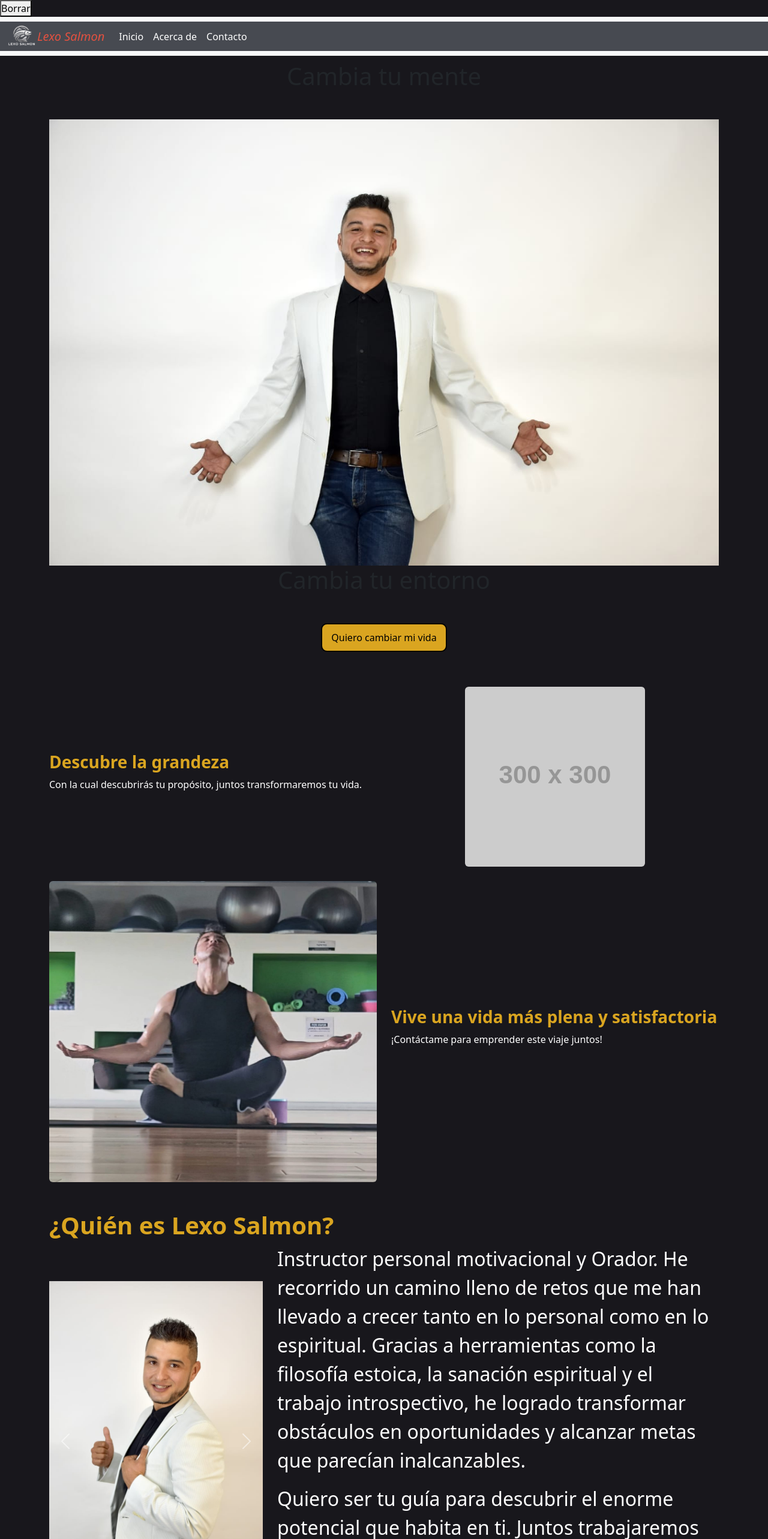
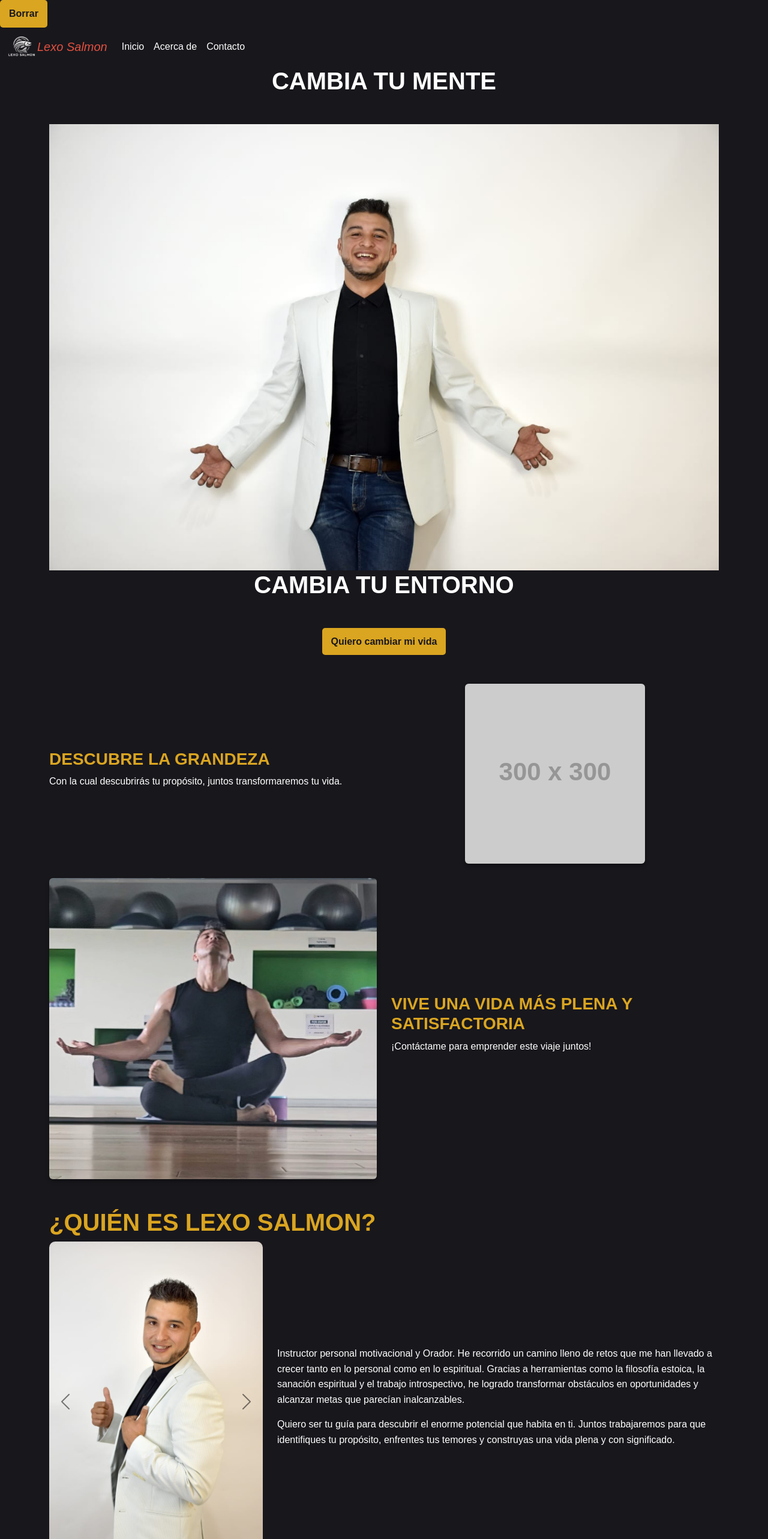
Before and after one commit to TeleraSetsi85/paginaC, a React (Vite) app in the folder frontEnd/: page / in a window 1280 px wide. Shown: the top 2566 px of the page at 60% size. Built offline with nearby package versions, Linux system fonts and the light colour scheme.

Commit message:
Se cambio y se termino los estilos

```diff
--- a/frontEnd/src/components/Footer.jsx
+++ b/frontEnd/src/components/Footer.jsx
@@ -6,18 +6,32 @@ function Footer() {
       <footer className="bg-dark text-white text-center py-4" id="section-footer">
         <div className="container">
           <h5>Sígueme en redes sociales</h5>
-          <div className="d-flex justify-content-center mt-3">
+          <div className="d-flex gap-4 justify-content-center mt-3">
             <a href="https://www.facebook.com/share/NmRng2uBJtkdiFuf/" target="_blank" className="social-btn">
-              <i className="fab fa-facebook-f"></i>
+              <i className="fab fa-facebook-f fa-2x"></i>
             </a>
             <a href="https://twitter.com" target="_blank" className="social-btn">
-              <i className="fab fa-twitter"></i>
+              <i className="fab fa-twitter fa-2x"></i>
             </a>
             <a href="https://www.instagram.com/lexo47?igsh=d3A2eHpuODZ1bHdt" target="_blank" className="social-btn">
-              <i className="fab fa-instagram"></i>
+              <i className="fab fa-instagram fa-2x"></i>
             </a>
           </div>
           <p className="mt-3">© 2024 Lexo Salmon. Si estas listo para transformar tu vida contacta conmigo</p>
+        </div>
+            <div className="row align-items-center justify-content-between">
+          {/* Texto de la izquierda */}
+          <div className="col-12 col-md-6 text-center text-md-start mb-3 mb-md-0">
+            <h5>Si estás listo para transformar tu vida, contacta conmigo</h5>
+          </div>
+          {/* Logo central */}
+          <div className="col-12 col-md-2 text-center mb-3 mb-md-0">
+            <img src="/img/salmonLogo.png" id="salmon-image" className="img-fluid mx-auto d-block" alt="Photo Salmon" />
+          </div>
+          {/* Texto de la derecha */}
+          <div className="col-12 col-md-4 text-center text-md-end">
+            <h5>De la planificación a la acción solo existe un paso... ¡Dalo!</h5>
+          </div>
         </div>
       </footer>
     </div>
--- a/frontEnd/src/components/Navbar.jsx
+++ b/frontEnd/src/components/Navbar.jsx
@@ -11,7 +11,7 @@ function Navbar() {
 
   return (
     <div className="navbarContainer">
-      <nav className="navbar navbar-expand-lg navbar-light bg-light">
+      <nav className="navbar navbar-expand-lg">
         <div className="container-fluid" id="navBarMain">
           <img src="/img/salmonLogo.png" id="salmon-logo" alt="photo-salmon" />
           <a className="navbar-brand" href="#" id="title-header">
--- a/frontEnd/src/index.css
+++ b/frontEnd/src/index.css
@@ -1,175 +1,163 @@
-/*Estilos main page*/
 
-* {
+*{
   padding: 0;
   margin: 0;
   box-sizing: border-box;
 }
 
+.text-gold {
+  color: #daa520;
+}
+
+.text-dark {
+  color: #474a51;
+}
+
+
 body {
   background-color: #18171c;
+  color: #fff;
+  font-family: 'Arial', sans-serif;
+  line-height: 1.6;
 }
 
-header {
-  padding: 10px 15px;
-}
-
-header h1 {
-  display: flex;
-  justify-content: center;
-  align-items: center;
-}
-/*Por terminar*/
-#navBarMain{
-  background-color: #474a51;
-}
-
-p{
-  color: #fff;
+#title-header {
+  font-style: italic;
+  color: #e35140;
 }
 
 #salmon-logo {
   width: 50px;
 }
 
-#title-header {
-  font-style: italic; /*Luego checar otra fuente*/
-  color: #e35140;
+
+h1, h2, h3, h4, h5, h6 {
+  font-weight: bold;
+  text-transform: uppercase;
 }
 
-.text-gold {
-  color: #daa520; /* Código de color dorado */
+header h1{
+  display: flex;
+  justify-content: center;
+  align-items: center;
 }
 
-.pharagraph {
-  white-space: pre-line;
+
+.container {
+  background-color: transparent;
 }
 
-.custom-text {
-  font-size: 1rem;
+
+button {
+  background-color: #daa520;
+  color: #18171c;
+  border: none;
+  border-radius: 5px;
+  padding: 10px 15px;
+  font-weight: bold;
+  cursor: pointer;
 }
 
-/*Celular*/
-@media (min-width: 768px) {
-  .custom-text {
-    font-size: 1.25rem !important;
+button:hover {
+  background-color: #fff;
+  color: #18171c;
+}
+
+
+main .row {
+  margin-bottom: 30px;
+}
+
+main img {
+  box-shadow: 0 4px 6px rgba(0, 0, 0, 0.3);
+}
+
+/* Carrusel */
+#carouselExample .carousel-inner {
+  border-radius: 10px;
+}
+
+#carouselExample .carousel-control-prev-icon,
+#carouselExample .carousel-control-next-icon {
+  filter: invert(100%);
+}
+
+
+.card {
+  background-color: #1f1e23;
+  border: 1px solid #474a51;
+  border-radius: 10px;
+  color: #fff;
+  padding: 15px;
+  box-shadow: 0 4px 6px rgba(0, 0, 0, 0.2);
+}
+
+.card-title {
+  color: #daa520;
+  font-weight: bold;
+}
+
+.card-text {
+  color: #e0e0e0;
+}
+
+.card-img-top {
+  border-radius: 10px 10px 0 0;
+}
+
+/*Footter*/
+#section-footer {
+  background-color: #474a51;
+  color: #fff;
+  padding: 20px;
+}
+
+
+#section-footer h5 {
+  margin-bottom: 0;
+}
+
+#salmon-image {
+  max-height: 100px;
+}
+
+@media (min-width: 1024px) {
+  #salmon-image {
+    position: relative;
+    right: 12rem;
   }
 }
 
-@media (min-width: 992px) {
-  .custom-text {
-    font-size: 1.5rem !important;
-  }
+/* Modal */
+.modal-content {
+  background-color: #1f1e23;
+  color: #fff;
 }
 
-@media (min-width: 1200px) {
-  .custom-text {
-    font-size: 2rem !important;
-  }
+.modal-header {
+  border-bottom: 1px solid #474a51;
 }
 
-@media (min-width: 992px) {
-  #salmon-image {
-    position: relative;
-    right: 55px;
-  }
+.modal-body {
+  color: #daa520;
 }
 
-#section-footer {
+.contact-btn {
+  background-color: #daa520;
+  color: #18171c;
+  border: none;
+  border-radius: 50%;
+  width: 40px;
+  height: 40px;
   display: flex;
-  justify-content: space-between;
-  white-space: pre-line;
+  align-items: center;
+  justify-content: center;
+  text-decoration: none;
+  transition: background-color 0.3s ease;
 }
 
-/*Boton cambiar mi vida*/
-.btn-inverted-primary {
-  padding: 10px 15px;
-  border-radius: 10px;
-  background-color: #daa520;
-  color: black;
-  border: 2px solid black;
-}
-
-.btn-inverted-primary:hover {
+.contact-btn:hover {
   transition: 0.2s;
   background-color: #fff;
   color: #18171c;
-  border: 2px solid #18171c;
 }
-
-dialog {
-  padding: auto;
-  margin: auto;
-  border: none;
-  width: 300px;
-  height: 200px;
-  border-radius: 10px;
-  padding: 20px;
-  box-shadow: 0 5px 15px rgba(0, 0, 0, 0.3);
-  text-align: center;
-}
-
-#close-modal {
-  padding: 10px 15px;
-  border-radius: 5px;
-  border: none;
-  background-color: #fff;
-  font-weight: bold;
-}
-
-#headerPop {
-  display: flex;
-  justify-content: space-around;
-}
-
-#mainPop {
-  display: grid;
-  place-items: center;
-  height: 8vh;
-  margin: 0;
-}
-
-#iconEma {
-  font-size: 15px;
-  padding-right: 10px;
-}
-
-dialog::backdrop {
-  background: rgba(0, 0, 0, 0.5);
-}
-
-.navbarContainer {
-  position: sticky;
-  top: 0;
-  z-index: 999;
-}
-
-.contact-btn,
-.social-btn {
-  width: 3rem;
-  height: 3rem;
-  margin: 1rem;
-  font-size: 20px;
-  border: 2px solid black;
-  color: black;
-  border-radius: 50%;
-  display: grid;
-  place-items: center;
-  text-decoration: none;
-  transition: 300ms ease-in-out;
-}
-
-.social-btn {
-  border: 2px solid white;
-  color: white;
-}
-
-.contact-btn:hover {
-  color: white;
-  background-color: black;
-}
-
-.social-btn:hover {
-  color: black;
-  background-color: white;
-}
--- a/frontEnd/src/pages/Home.jsx
+++ b/frontEnd/src/pages/Home.jsx
@@ -98,7 +98,7 @@ function Home() {
               <img src="https://via.placeholder.com/300" className="card-img-top" alt="Motivación Personalizada" />
               <div className="card-body">
                 <h2 className="card-title">Motivación Personalizada</h2>
-                <p className="card-text text-dark">Te inspiraré a alcanzar tus objetivos, sin importar cuán grandes o pequeños sean.</p>
+                <p className="card-text text-white">Te inspiraré a alcanzar tus objetivos, sin importar cuán grandes o pequeños sean.</p>
               </div>
             </div>
           </div>
@@ -108,7 +108,7 @@ function Home() {
               <img src="/img/photo-course 1.jpg" className="card-img-top" alt="Herramientas Prácticas" />
               <div className="card-body">
                 <h2 className="card-title">Herramientas Prácticas</h2>
-                <p className="card-text text-dark">
+                <p className="card-text text-white">
                   Te enseñaré técnicas basadas en la filosofía estoica y la espiritualidad para mejorar tu bienestar emocional y mental.
                 </p>
               </div>
@@ -120,7 +120,7 @@ function Home() {
               <img src="/img/desarrolloPhoto.jpeg" className="card-img-top" alt="Desarrollo Personal" />
               <div className="card-body">
                 <h2 className="card-title">Desarrollo Personal</h2>
-                <p className="card-text text-dark">
+                <p className="card-text text-white">
                   Te guiaré en un proceso de autodescubrimiento para que conozcas tus fortalezas y trabajes tus áreas de oportunidad.
                 </p>
               </div>
@@ -129,19 +129,8 @@ function Home() {
         </div>
       </section>
 
-      <section id="section-footer" className="container">
-        <div className="row align-items-center justify-content-between">
-          <div className="col-md-6 text-start">
-            <h5>Si estás listo para transformar tu vida, contacta conmigo</h5>
-          </div>
-          <div className="col-md-2 text-center">
-            <img src="/img/salmonLogo.png" id="salmon-image" className="img-fluid" alt="Photo Salmon" />
-          </div>
-          <div className="col-md-4 text-end">
-            <h5>De la planificación a la acción solo existe un paso... ¡Dalo!</h5>
-          </div>
-        </div>
-      </section>
+
+
 
       <div
         className="modal fade"
--- a/frontEnd/src/styles/events.css
+++ b/frontEnd/src/styles/events.css
@@ -3,12 +3,6 @@
     margin: 0;
     box-sizing: border-box;
 }
-
-
-
-
-
-
 
 .modal-overlay {
     position: fixed;
```
